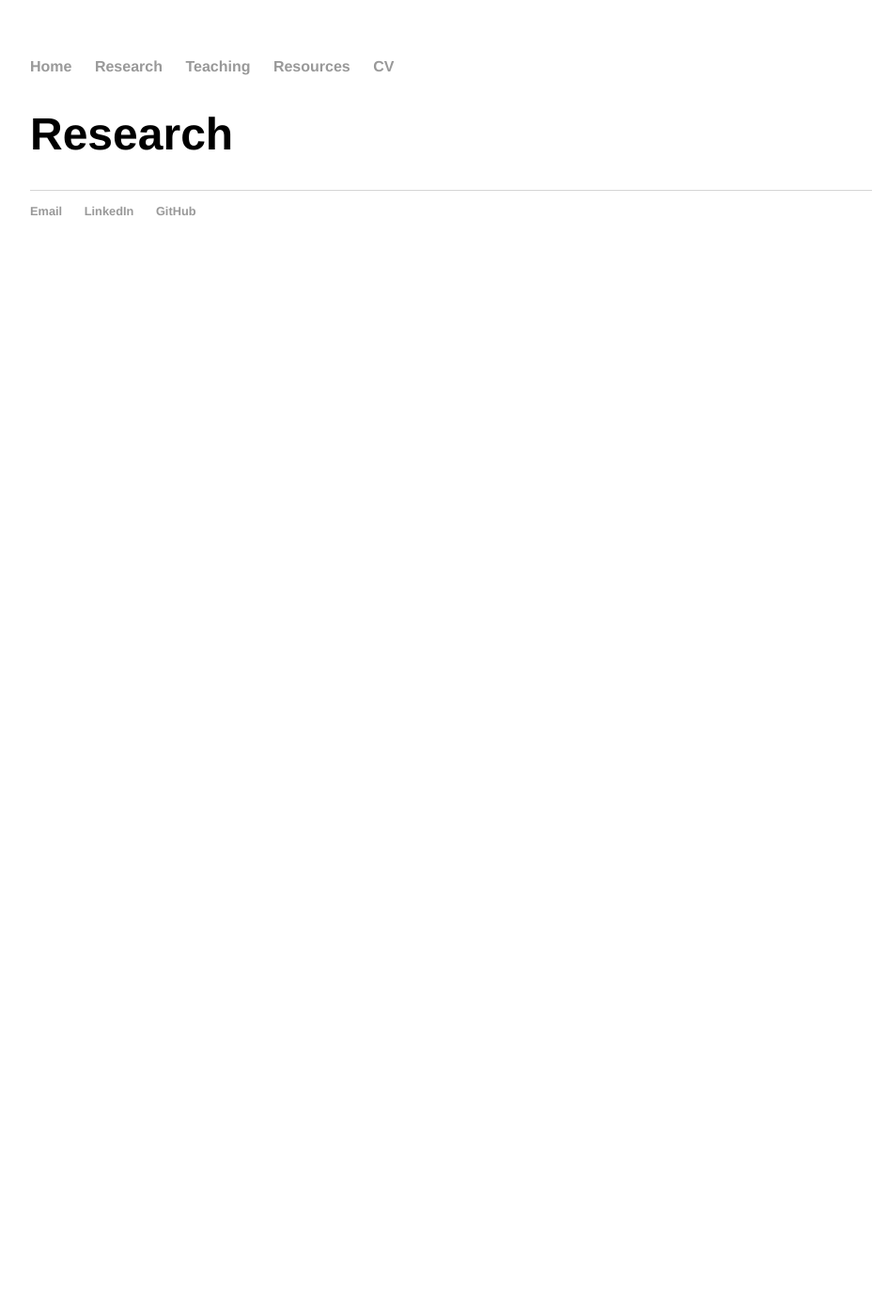
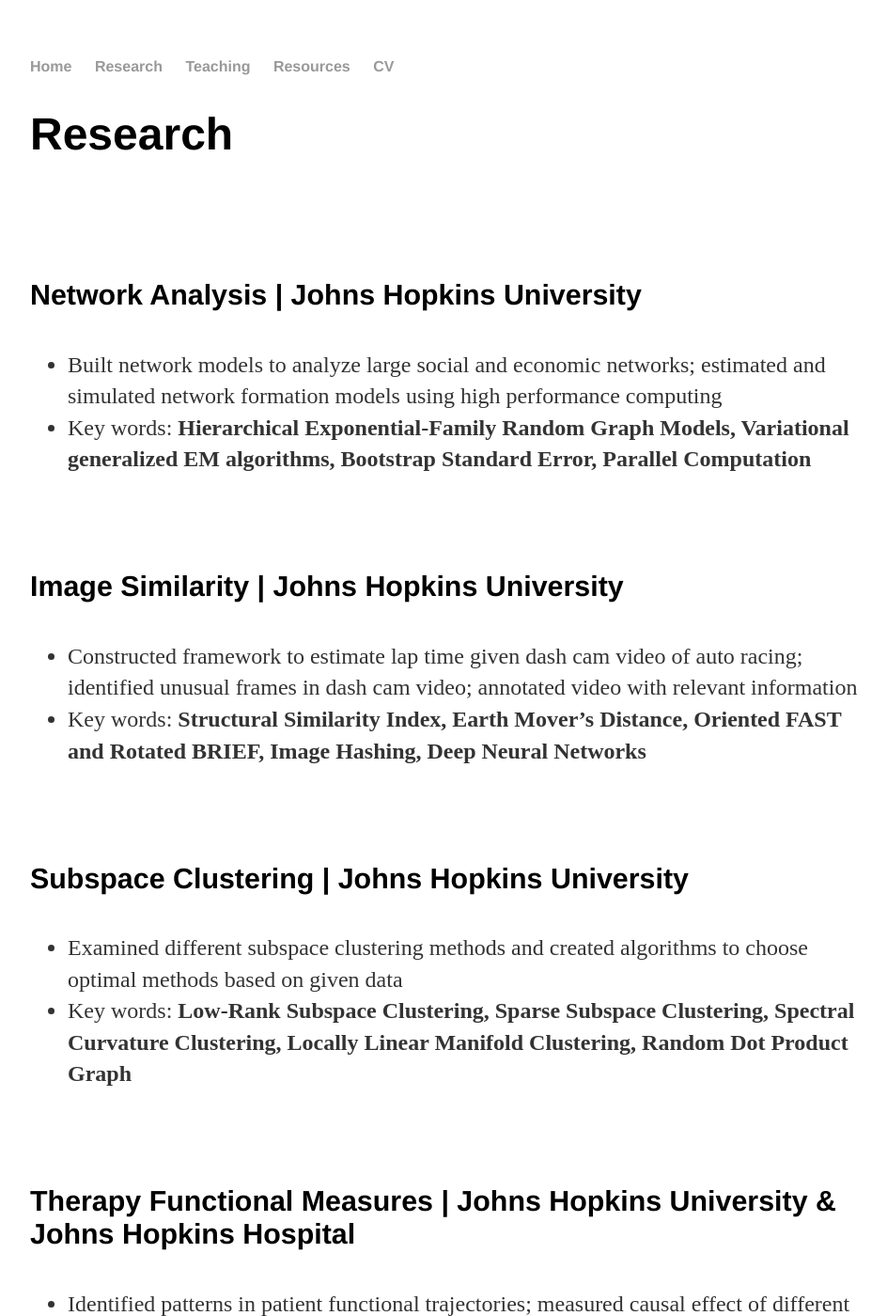
Before and after one commit to CongM/CongM.github.io, a Jekyll site: the page built from research/index.html, in a window 1280 px wide and 1400 px high. Shown: the whole window at 94% size, without its empty margins (160-1104 px from the left). Built offline with Jekyll 4.4.1, drawn with Linux system fonts in a browser that asks for light colours; some of the changed text lies outside the part shown.

Commit message:
Update index.html

```diff
--- a/research/index.html
+++ b/research/index.html
@@ -6,5 +6,39 @@
 
 <div class="blurb">
   <h1>Research</h1>
-    <p></p>
+  <br><br><br>
+  <h4>Network Analysis | Johns Hopkins University</h4>
+	<ul>
+		<li>Built network models to analyze large social and economic networks; estimated and simulated network formation models using high performance computing</li>
+    <li>Key words: <b>Hierarchical Exponential-Family Random Graph Models, Variational generalized EM algorithms, Bootstrap Standard Error, Parallel Computation</b></li>
+	</ul>
+  <br><br>
+  <h4>Image Similarity | Johns Hopkins University</h4>
+	<ul>
+		<li>Constructed framework to estimate lap time given dash cam video of auto racing; identified unusual frames in dash cam video; annotated video with relevant information</li>
+    <li>Key words: <b>Structural Similarity Index, Earth Mover’s Distance, Oriented FAST and Rotated BRIEF, Image Hashing, Deep Neural Networks</b></li>
+	</ul>
+  <br><br>
+  <h4>Subspace Clustering | Johns Hopkins University</h4>
+	<ul>
+		<li>Examined different subspace clustering methods and created algorithms to choose optimal methods based on given data</li>
+    <li>Key words: <b>Low-Rank Subspace Clustering, Sparse Subspace Clustering, Spectral Curvature Clustering, Locally Linear Manifold Clustering, Random Dot Product Graph</b></li>
+	</ul>
+  <br><br>
+  <h4>Therapy Functional Measures | Johns Hopkins University & Johns Hopkins Hospital</h4>
+	<ul>
+		<li>Identified patterns in patient functional trajectories; measured causal effect of different physical therapy dosage regimes on patient functional status; constructed features and built model to predict AMPAC score to optimize physical therapy in the hospital</li>
+    <li>Key words: <b>Linear Mixed-Effect Model, ARIMA</b></li>
+  <br><br>
+  <h4>Text Mining | Johns Hopkins University</h4>
+	<ul>
+		<li>Collaborated with different teams to mine the large-scale text data, speculated gender based on names and explored characteristic distribution across gender</li>
+    <li>Key words: <b>Natural Language Processing, Parallel Computation</b></li>
+	</ul>
+  <br><br>
+  <h4>Information Extraction | Johns Hopkins University</h4>
+  <ul>
+		<li>Extracted information from large-scale data sets and reconstructed data; crawled online data</li>
+    <li>Key words: <b>Regular Expression, Crawler, Data Wrangling</b></li>
+	</ul>
 </div><!-- /.blurb -->
```
